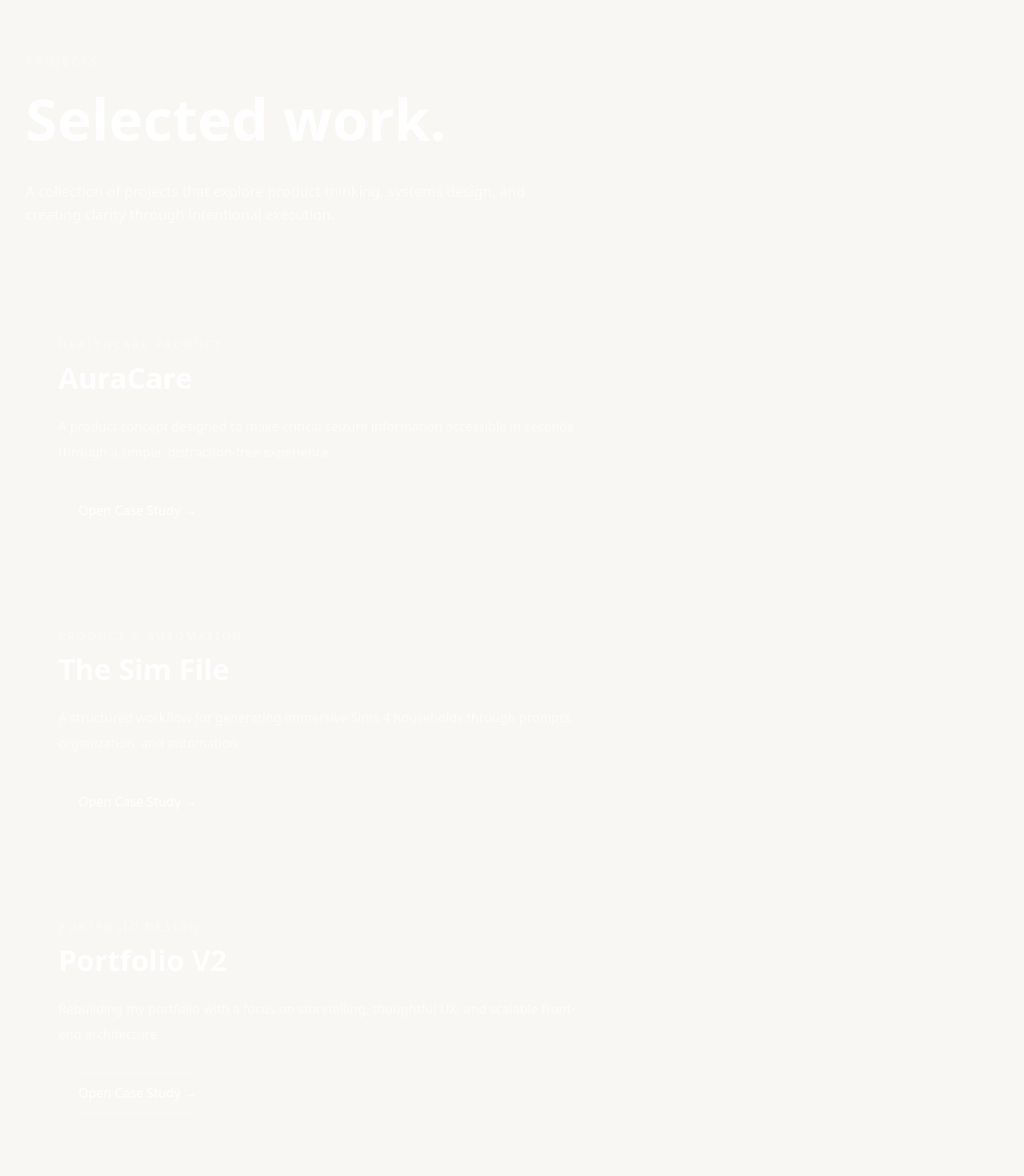
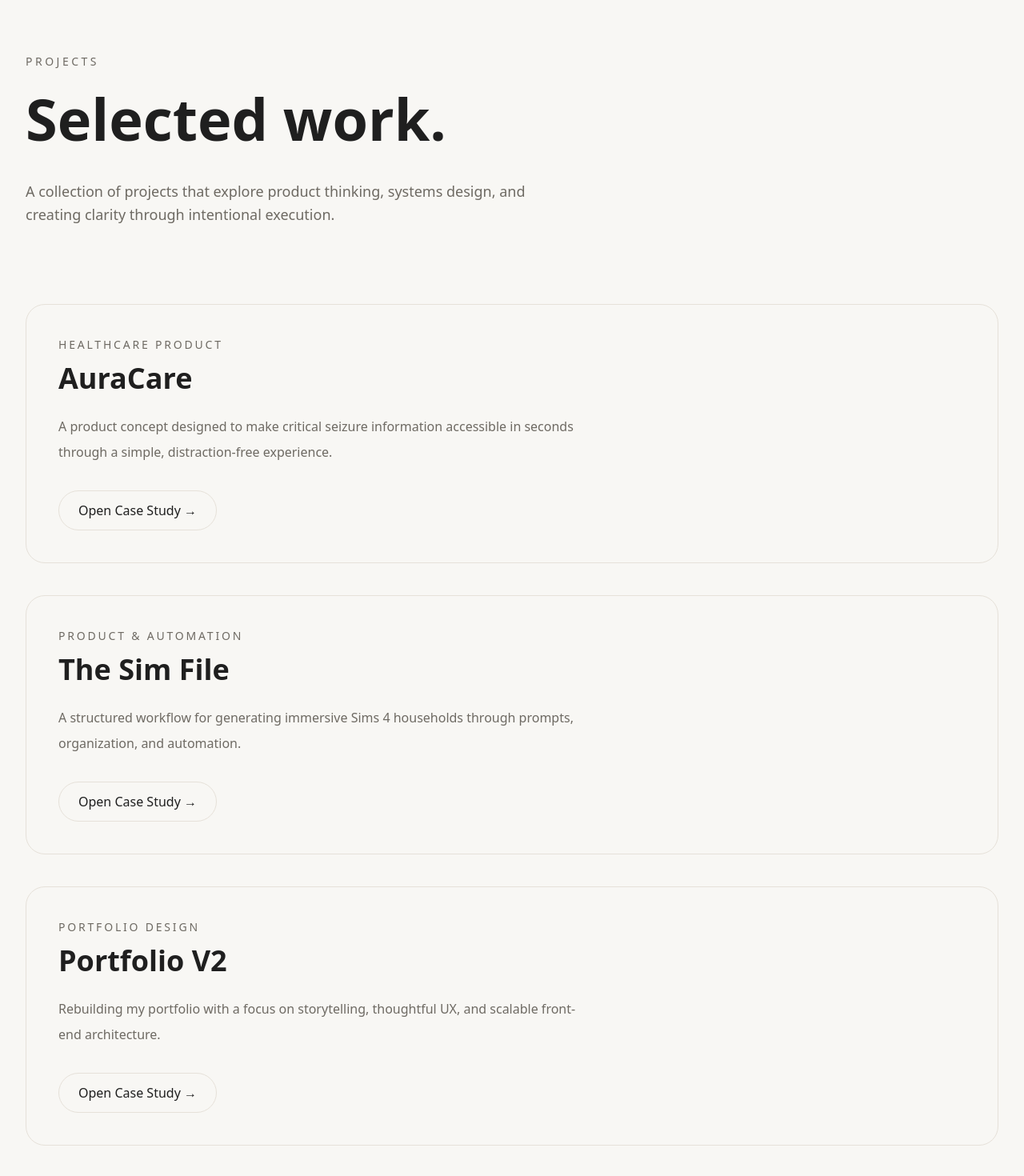
Before and after one commit to tanztylr/Tanza-Portfolio, a Next.js app: page /projects in a window 1280 px wide. Shown: the part 126-1596 px from the top of the page at 80% size. Built offline with nearby package versions, Linux system fonts and the light colour scheme.

Commit message:
Apply new design system to portfolio pages

```diff
--- a/app/beyond/page.tsx
+++ b/app/beyond/page.tsx
@@ -2,13 +2,13 @@
 
 export default function BeyondPage() {
   return (
-    <main className="min-h-screen bg-[color:var(--background)] text-white">
+    <main className="min-h-screen bg-[color:var(--background)] text-[color:var(--foreground)]">
 
       <Navigation />
 
       <div className="mx-auto max-w-7xl px-8 py-24">
 
-        <p className="mb-4 text-sm uppercase tracking-[0.25em] text-white/50">
+        <p className="mb-4 text-sm uppercase tracking-[0.25em] text-[color:var(--muted)]">
           Beyond Work
         </p>
 
@@ -16,7 +16,7 @@
           Curiosity doesn't clock out at 5 PM.
         </h1>
 
-        <p className="mt-10 max-w-3xl text-xl leading-relaxed text-white/70">
+        <p className="mt-10 max-w-3xl text-xl leading-relaxed text-[color:var(--muted)]">
           Some people separate work from hobbies. I don't. Most of my favorite
           projects start with a question, become an experiment, and eventually
           turn into something useful. Whether I'm writing, designing, or
@@ -26,13 +26,13 @@
 
         <section className="mt-24 space-y-12">
 
-          <article className="rounded-3xl border border-white/10 bg-white/5 p-10">
+          <article className="rounded-3xl border border-[color:var(--border)] bg-[color:var(--surface)] p-10 transition hover:border-[color:var(--foreground)]">
 
             <h2 className="text-3xl font-semibold">
               Writing
             </h2>
 
-            <p className="mt-6 max-w-3xl leading-8 text-white/70">
+            <p className="mt-6 max-w-3xl leading-8 text-[color:var(--muted)]">
               Through my Substack, <strong>Fine, I'll Say It</strong>, I write
               about career growth, technology, systems thinking, and the
               conversations people often have privately but rarely say out loud.
@@ -40,13 +40,13 @@
 
           </article>
 
-          <article className="rounded-3xl border border-white/10 bg-white/5 p-10">
+          <article className="rounded-3xl border border-[color:var(--border)] bg-[color:var(--surface)] p-10 transition hover:border-[color:var(--foreground)]">
 
             <h2 className="text-3xl font-semibold">
               Building Products
             </h2>
 
-            <p className="mt-6 max-w-3xl leading-8 text-white/70">
+            <p className="mt-6 max-w-3xl leading-8 text-[color:var(--muted)]">
               I enjoy turning ideas into working products. AuraCare, The Sim
               File, and this portfolio all started as personal observations
               about problems that deserved better solutions.
@@ -54,13 +54,13 @@
 
           </article>
 
-          <article className="rounded-3xl border border-white/10 bg-white/5 p-10">
+          <article className="rounded-3xl border border-[color:var(--border)] bg-[color:var(--surface)] p-10 transition hover:border-[color:var(--foreground)]">
 
             <h2 className="text-3xl font-semibold">
               Always Learning
             </h2>
 
-            <p className="mt-6 max-w-3xl leading-8 text-white/70">
+            <p className="mt-6 max-w-3xl leading-8 text-[color:var(--muted)]">
               I'm constantly exploring new tools, earning certifications,
               experimenting with Canva, improving my development skills,
               and finding better ways to connect operations, project
--- a/app/contact/page.tsx
+++ b/app/contact/page.tsx
@@ -2,13 +2,13 @@
 
 export default function ContactPage() {
   return (
-    <main className="min-h-screen bg-[color:var(--background)] text-white">
+    <main className="min-h-screen bg-[color:var(--background)] text-[color:var(--foreground)]">
 
       <Navigation />
 
       <div className="mx-auto max-w-7xl px-8 py-24">
 
-        <p className="mb-4 text-sm uppercase tracking-[0.25em] text-white/50">
+        <p className="mb-4 text-sm uppercase tracking-[0.25em] text-[color:var(--muted)]">
           Contact
         </p>
 
@@ -16,7 +16,7 @@
           Let's build something people remember.
         </h1>
 
-        <p className="mt-10 max-w-3xl text-xl leading-relaxed text-white/70">
+        <p className="mt-10 max-w-3xl text-xl leading-relaxed text-[color:var(--muted)]">
           Whether you're looking for a project coordinator, operations
           professional, or someone who enjoys bringing clarity to messy work,
           I'd love to hear what you're building and how I can help.
@@ -24,9 +24,9 @@
 
         <div className="mt-20 grid gap-8 md:grid-cols-2">
 
-          <div className="rounded-3xl border border-white/10 bg-white/5 p-8">
+          <div className="rounded-3xl border border-[color:var(--border)] bg-[color:var(--surface)] p-8 transition hover:border-[color:var(--foreground)]">
 
-            <p className="text-sm uppercase tracking-[0.25em] text-white/40">
+            <p className="text-sm uppercase tracking-[0.25em] text-[color:var(--muted)]">
               Email
             </p>
 
@@ -34,16 +34,16 @@
               tanztylr@gmail.com
             </p>
 
-            <p className="mt-6 leading-8 text-white/70">
+            <p className="mt-6 leading-8 text-[color:var(--muted)]">
               The best way to reach me for opportunities,
               collaborations, or questions.
             </p>
 
           </div>
 
-          <div className="rounded-3xl border border-white/10 bg-white/5 p-8">
+          <div className="rounded-3xl border border-[color:var(--border)] bg-[color:var(--surface)] p-8 transition hover:border-[color:var(--foreground)]">
 
-            <p className="text-sm uppercase tracking-[0.25em] text-white/40">
+            <p className="text-sm uppercase tracking-[0.25em] text-[color:var(--muted)]">
               Resume
             </p>
 
@@ -51,7 +51,7 @@
               Download a copy
             </p>
 
-            <p className="mt-6 leading-8 text-white/70">
+            <p className="mt-6 leading-8 text-[color:var(--muted)]">
               View my experience, projects, certifications,
               and professional background.
             </p>
@@ -64,14 +64,14 @@
 
           <a
             href="mailto:tanztylr@gmail.com"
-            className="rounded-full bg-white px-6 py-3 text-sm font-medium text-[#090b10]"
+            className="rounded-full bg-[color:var(--foreground)] px-6 py-3 text-sm font-medium text-[color:var(--background)] transition-all hover:opacity-90"
           >
             Email Me
           </a>
 
           <a
             href="/Tanza_Taylor_Resume.pdf"
-            className="rounded-full border border-white/20 px-6 py-3 text-sm font-medium"
+            className="rounded-full border border-[color:var(--border)] px-6 py-3 text-sm font-medium transition-all hover:border-[color:var(--foreground)] hover:bg-[color:var(--foreground)] hover:text-[color:var(--background)]"
           >
             Download Resume
           </a>
--- a/app/projects/page.tsx
+++ b/app/projects/page.tsx
@@ -1,14 +1,17 @@
+"use client";
+
+// No direct React import needed for Next.js / React 17+ with the new JSX transform
 import Navigation from "../components/Navigation";
 
 export default function ProjectsPage() {
   return (
-    <main className="min-h-screen bg-[color:var(--background)] text-white">
+    <main className="min-h-screen bg-[color:var(--background)] text-[color:var(--foreground)]">
 
       <Navigation />
 
       <div className="mx-auto max-w-7xl px-8 py-24">
 
-        <p className="mb-4 text-sm uppercase tracking-[0.25em] text-white/50">
+        <p className="mb-4 text-sm uppercase tracking-[0.25em] text-[color:var(--muted)]">
           Projects
         </p>
 
@@ -16,7 +19,7 @@
           Selected work.
         </h1>
 
-        <p className="mt-8 max-w-2xl text-lg leading-relaxed text-white/70">
+        <p className="mt-8 max-w-2xl text-lg leading-relaxed text-[color:var(--muted)]">
           A collection of projects that explore product thinking,
           systems design, and creating clarity through intentional
           execution.
@@ -26,9 +29,9 @@
 
           {/* AuraCare */}
 
-          <article className="rounded-3xl border border-white/10 bg-white/5 p-10 transition hover:border-white/20">
+          <article className="rounded-3xl border border-[color:var(--border)] bg-[color:var(--surface)] p-10 transition hover:border-[color:var(--foreground)]">
 
-            <p className="text-sm uppercase tracking-[0.2em] text-white/50">
+            <p className="text-sm uppercase tracking-[0.2em] text-[color:var(--muted)]">
               Healthcare Product
             </p>
 
@@ -36,7 +39,7 @@
               AuraCare
             </h2>
 
-            <p className="mt-6 max-w-2xl leading-8 text-white/70">
+            <p className="mt-6 max-w-2xl leading-8 text-[color:var(--muted)]">
               A product concept designed to make critical seizure
               information accessible in seconds through a simple,
               distraction-free experience.
@@ -44,7 +47,7 @@
 
             <a
               href="/projects/auracare"
-              className="mt-8 inline-flex rounded-full border border-white/20 px-6 py-3"
+              className="mt-8 inline-flex rounded-full border border-[color:var(--border)] px-6 py-3 transition-all hover:border-[color:var(--foreground)] hover:bg-[color:var(--foreground)] hover:text-[color:var(--background)]"
             >
               Open Case Study →
             </a>
@@ -53,9 +56,9 @@
 
           {/* The Sim File */}
 
-          <article className="rounded-3xl border border-white/10 bg-white/5 p-10 transition hover:border-white/20">
+          <article className="rounded-3xl border border-[color:var(--border)] bg-[color:var(--surface)] p-10 transition hover:border-[color:var(--foreground)]">
 
-            <p className="text-sm uppercase tracking-[0.2em] text-white/50">
+            <p className="text-sm uppercase tracking-[0.2em] text-[color:var(--muted)]">
               Product & Automation
             </p>
 
@@ -63,14 +66,14 @@
               The Sim File
             </h2>
 
-            <p className="mt-6 max-w-2xl leading-8 text-white/70">
+            <p className="mt-6 max-w-2xl leading-8 text-[color:var(--muted)]">
               A structured workflow for generating immersive Sims 4
               households through prompts, organization, and automation.
             </p>
 
             <a
               href="/projects/the-sim-file"
-              className="mt-8 inline-flex rounded-full border border-white/20 px-6 py-3"
+              className="mt-8 inline-flex rounded-full border border-[color:var(--border)] px-6 py-3 transition-all hover:border-[color:var(--foreground)] hover:bg-[color:var(--foreground)] hover:text-[color:var(--background)]"
             >
               Open Case Study →
             </a>
@@ -79,9 +82,9 @@
 
           {/* Portfolio V2 */}
 
-          <article className="rounded-3xl border border-white/10 bg-white/5 p-10 transition hover:border-white/20">
+          <article className="rounded-3xl border border-[color:var(--border)] bg-[color:var(--surface)] p-10 transition hover:border-[color:var(--foreground)]">
 
-            <p className="text-sm uppercase tracking-[0.2em] text-white/50">
+            <p className="text-sm uppercase tracking-[0.2em] text-[color:var(--muted)]">
               Portfolio Design
             </p>
 
@@ -89,14 +92,14 @@
               Portfolio V2
             </h2>
 
-            <p className="mt-6 max-w-2xl leading-8 text-white/70">
+            <p className="mt-6 max-w-2xl leading-8 text-[color:var(--muted)]">
               Rebuilding my portfolio with a focus on storytelling,
               thoughtful UX, and scalable front-end architecture.
             </p>
 
             <a
               href="/projects/portfolio-v2"
-              className="mt-8 inline-flex rounded-full border border-white/20 px-6 py-3"
+              className="mt-8 inline-flex rounded-full border border-[color:var(--border)] px-6 py-3 transition-all hover:border-[color:var(--foreground)] hover:bg-[color:var(--foreground)] hover:text-[color:var(--background)]"
             >
               Open Case Study →
             </a>
```
